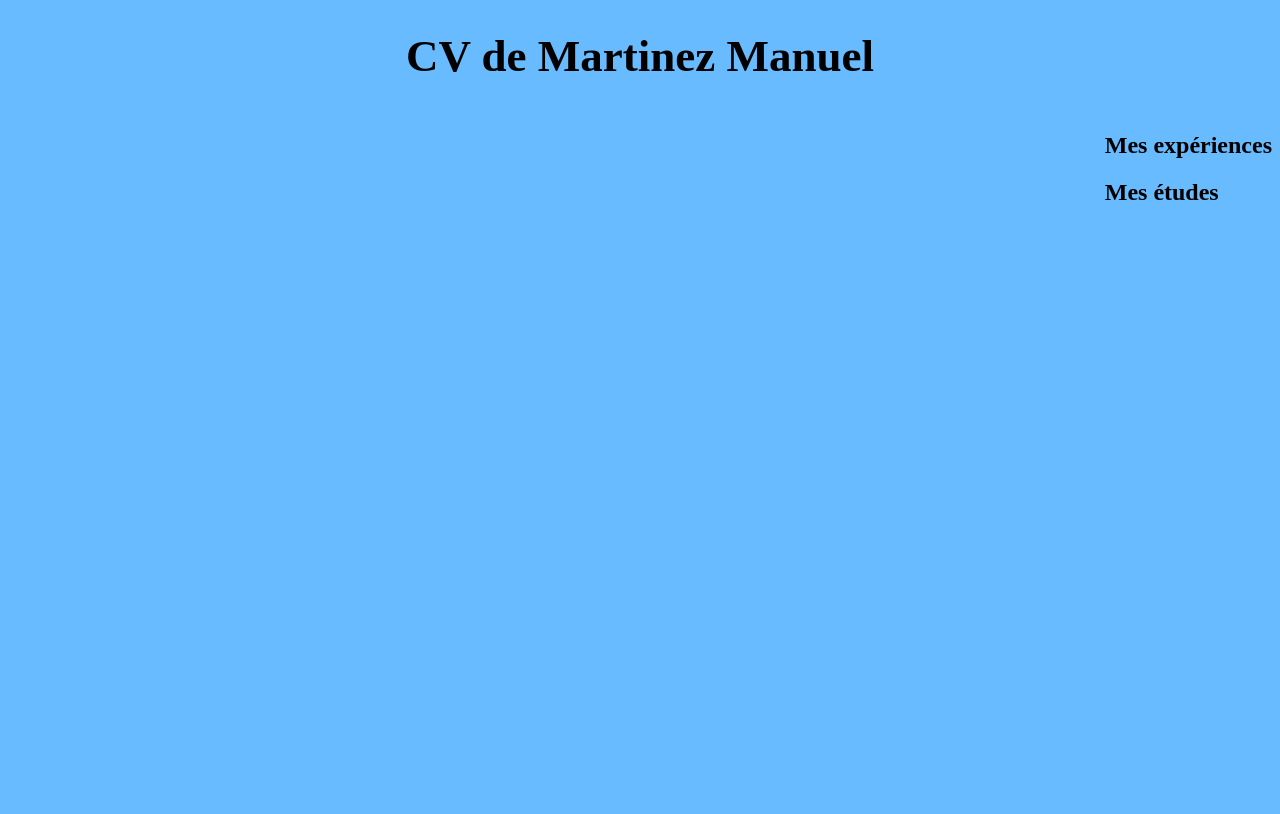
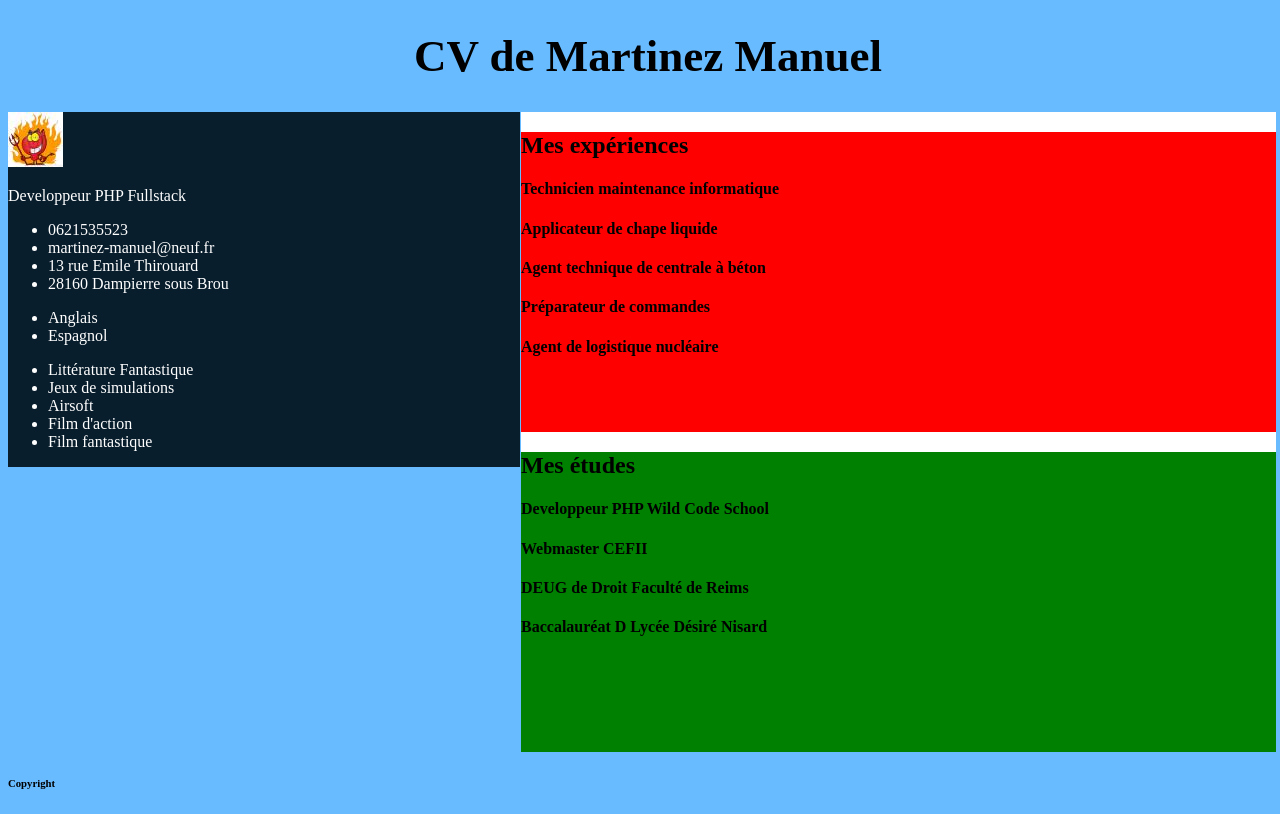
Before and after one commit to martinezmanuel/Mon_CV_Wild, a plain HTML site: page index.html in a window 1280 px wide. Drawn offline with Linux system fonts and the light colour scheme.

Commit message:
add image

```diff
--- a/index.html
+++ b/index.html
@@ -12,26 +12,64 @@
 		</div>
 
 		<div id="container">
-			<div id ="left-box"></div>
+			<div id ="left-box">
+				<img src="diable.jpg">
+				<p>Developpeur PHP Fullstack</p>
+				<ul>
+					<li>0621535523</li>
+					<li>martinez-manuel@neuf.fr</li>
+					<li>13 rue Emile Thirouard </li>
+					<li>28160 Dampierre sous Brou</li>
+
+				</ul>
+				<ul>
+					<li>Anglais</li>
+					<li>Espagnol</li>
+				</ul>
+				<ul>
+					<li>Littérature Fantastique</li>
+					<li>Jeux de simulations</li>
+					<li>Airsoft</li>
+					<li>Film d'action</li>
+					<li>Film fantastique</li>
+				</ul>
+			</div>
 
 			<div id ="right-box">
 				<div id="experiences-box">
 					<h2>Mes expériences</h2>
 						<div class="experience">
-							<h3></h3>
+							<h4>Technicien maintenance informatique</h4>
 							<p></p>
+							<h4>Applicateur de chape liquide</h4>
+							<p></p>
+							<h4>Agent technique de centrale à béton</h4>
+							<p></p>
+							<h4>Préparateur de commandes</h4>
+							<p></p>
+							<h4>Agent de logistique nucléaire</h4>
+							<p></p>
+
 						</div>
 				</div>
 				<div id="studies-box">
 					<h2>Mes études</h2>
 					<div class="study">
-						<h3></h3>
+						<h4>Developpeur PHP Wild Code School</h4>
+						<p></p>
+						<h4>Webmaster CEFII</h4>
+						<p></p>
+						<h4>DEUG de Droit Faculté de Reims</h4>
+						<p></p>
+						<h4>Baccalauréat D Lycée Désiré Nisard</h4>
 						<p></p>
 					</div>
 				</div>
 			</div>
 		</div>
+		<div style="clear:both;"></div>
 		<div id="footer">
+			<h6>Copyright</h6>
 		</div>
 
 	</body>
--- a/stylesheet.css
+++ b/stylesheet.css
@@ -1,5 +1,7 @@
 body {
 	background-color: rgb(104,187,285);
+
+	width: 100%;
 }
 h1{
 	text-align: center;
@@ -9,13 +11,37 @@ h1{
 	height: 20%;
 	width: 100%;
 }
+#container{
+	height: 100%;
+	width: 100%;
+}
 #left-box{
 	float: left;
 	background-color: rgb(9,30,45);
 	color: #FFFFFF;
-	height: 60%;
-	width: 100%;
+	height: 100%;
+	width: 40%;
 }
 #right-box{
-	float:right;
+	display: inline-block;
+	width: 59%;
+	background-color: #FFFFFF;
+	margin-left: 1px;
+
 }
+#experiences-box{
+	width: 100%;
+	height: 300px;
+	margin-bottom: 3px;
+	background-color: red;
+
+}
+#studies-box{
+	width: 100%;
+	height: 300px;
+	margin-top: 3px;
+	background-color: green;
+}
+#footer{
+	display: block;
+}
```
Also changed, not shown: diable.jpg (added).
